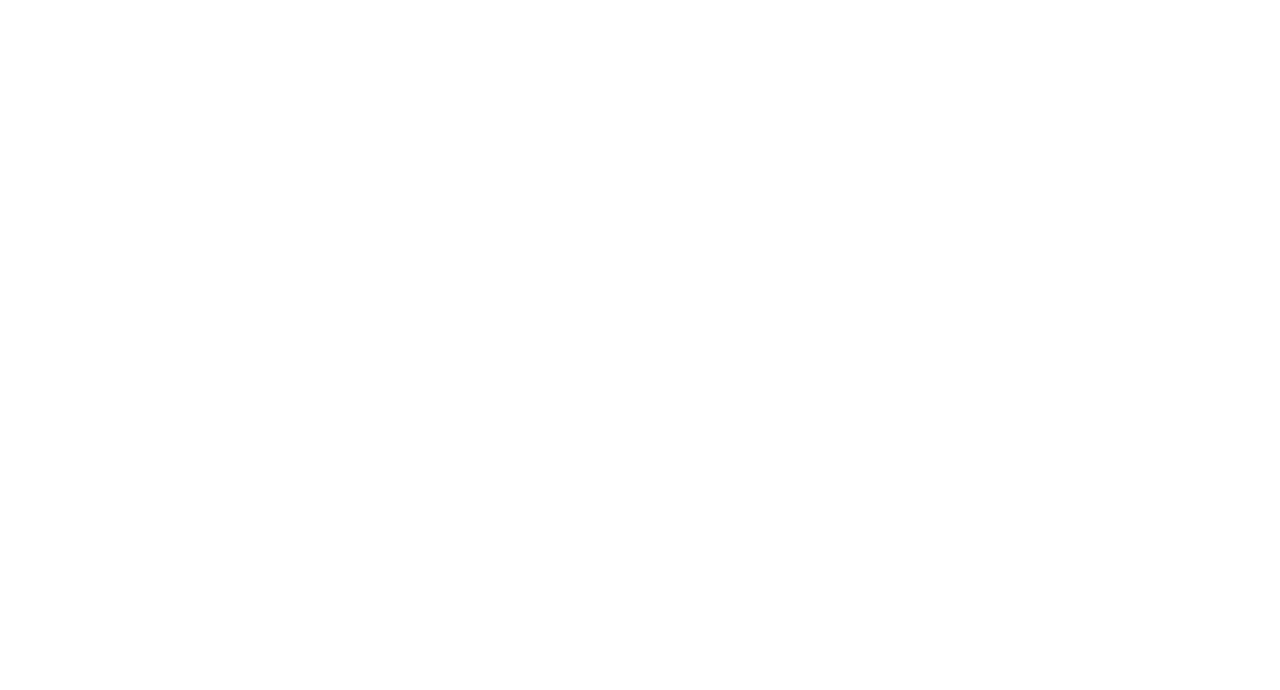
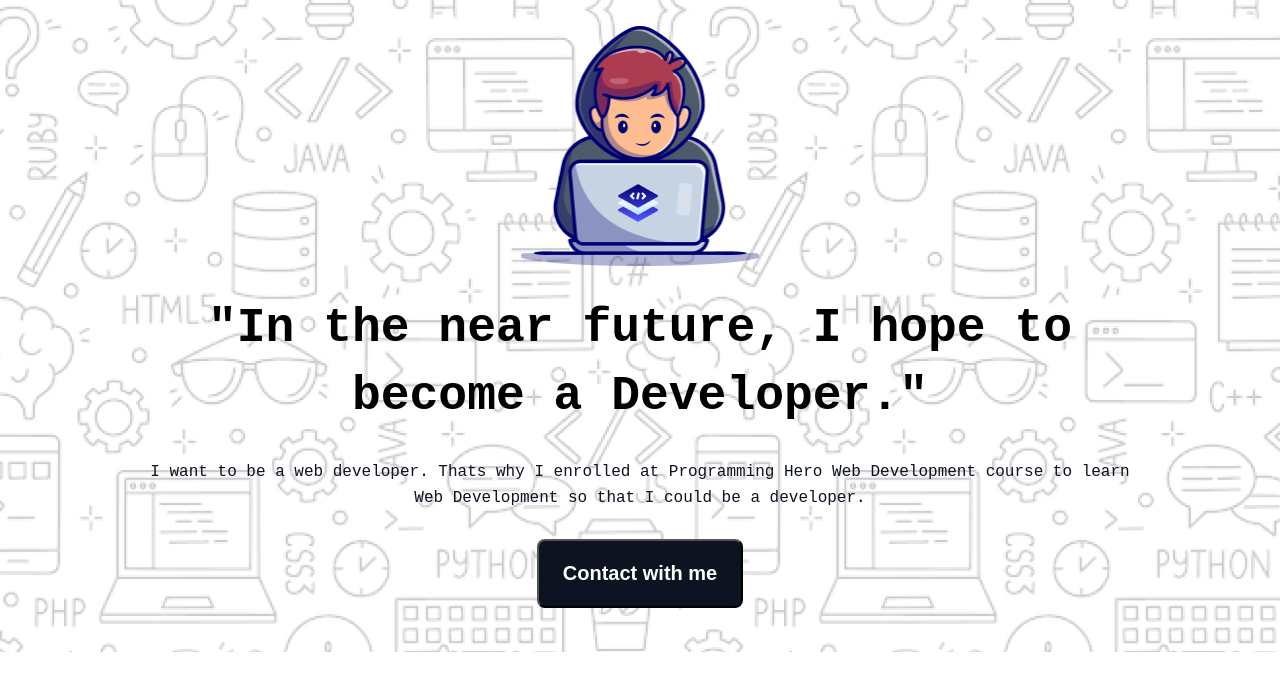
Before and after one commit to rumon3-1416/Assignment_01, a plain HTML site: page index.html in a window 1280 px wide. Drawn offline with Linux system fonts and the light colour scheme; a web font is replaced by a local one.

Commit message:
Designed banner section

```diff
--- a/index.html
+++ b/index.html
@@ -10,16 +10,23 @@
 </head>
 
 <body>
-  <div class="container">
-    <header>
-      <nav></nav>
+  <header>
+    <nav></nav>
 
-    </header>
+    <div class="banner">
+      <div class="banner-content">
+        <img src="./assets/Group.png" alt="img">
+        <h1 class="heading-1">"In the near future, I hope to become a Developer."</h1>
+        <p class="common-desc">I want to be a web developer. Thats why I enrolled at Programming Hero Web Development
+          course to learn Web Development so that I could be a developer.</p>
+        <button class="banner-btn">Contact with me</button>
+      </div>
+    </div>
+  </header>
 
-    <main></main>
+  <main></main>
 
-    <footer></footer>
-  </div>
+  <footer></footer>
 </body>
 
 </html>
--- a/styles/style.css
+++ b/styles/style.css
@@ -1,3 +1,5 @@
+@import url('https://fonts.googleapis.com/css2?family=Azeret+Mono:ital,wght@0,100..900;1,100..900&display=swap');
+
 * {
   padding: 0;
   margin: 0;
@@ -5,3 +7,61 @@
   list-style: none;
   text-decoration: none;
 }
+
+body {
+  font-family: 'Azeret Mono', monospace;
+}
+
+main {
+  width: 1140px;
+  margin: 0 auto;
+}
+
+/* Common Styles */
+.common-desc {
+  color: #0d1321;
+  font-size: 16px;
+  font-weight: 400;
+  line-height: 26px;
+}
+
+/* Banner */
+.banner {
+  background-image: url('/assets/Hero-bg.png');
+  background-size: cover;
+  background-repeat: no-repeat;
+  background-position: center;
+  width: 100%;
+  max-width: 1440px;
+  height: 652px;
+  margin: 0 auto;
+  padding-top: 26px;
+}
+.banner-content {
+  width: 998px;
+  height: 582px;
+  margin: 0 auto;
+  text-align: center;
+
+  display: flex;
+  flex-direction: column;
+  align-items: center;
+  justify-content: space-between;
+}
+.banner-content img {
+  width: 240.28px;
+  height: 240px;
+}
+.heading-1 {
+  font-size: 48px;
+  font-weight: 800;
+  line-height: 68px;
+}
+.banner-btn {
+  color: white;
+  background: rgb(13, 19, 33);
+  padding: 21px 24px;
+  border-radius: 8px;
+  font-size: 20px;
+  font-weight: 600;
+}
```
